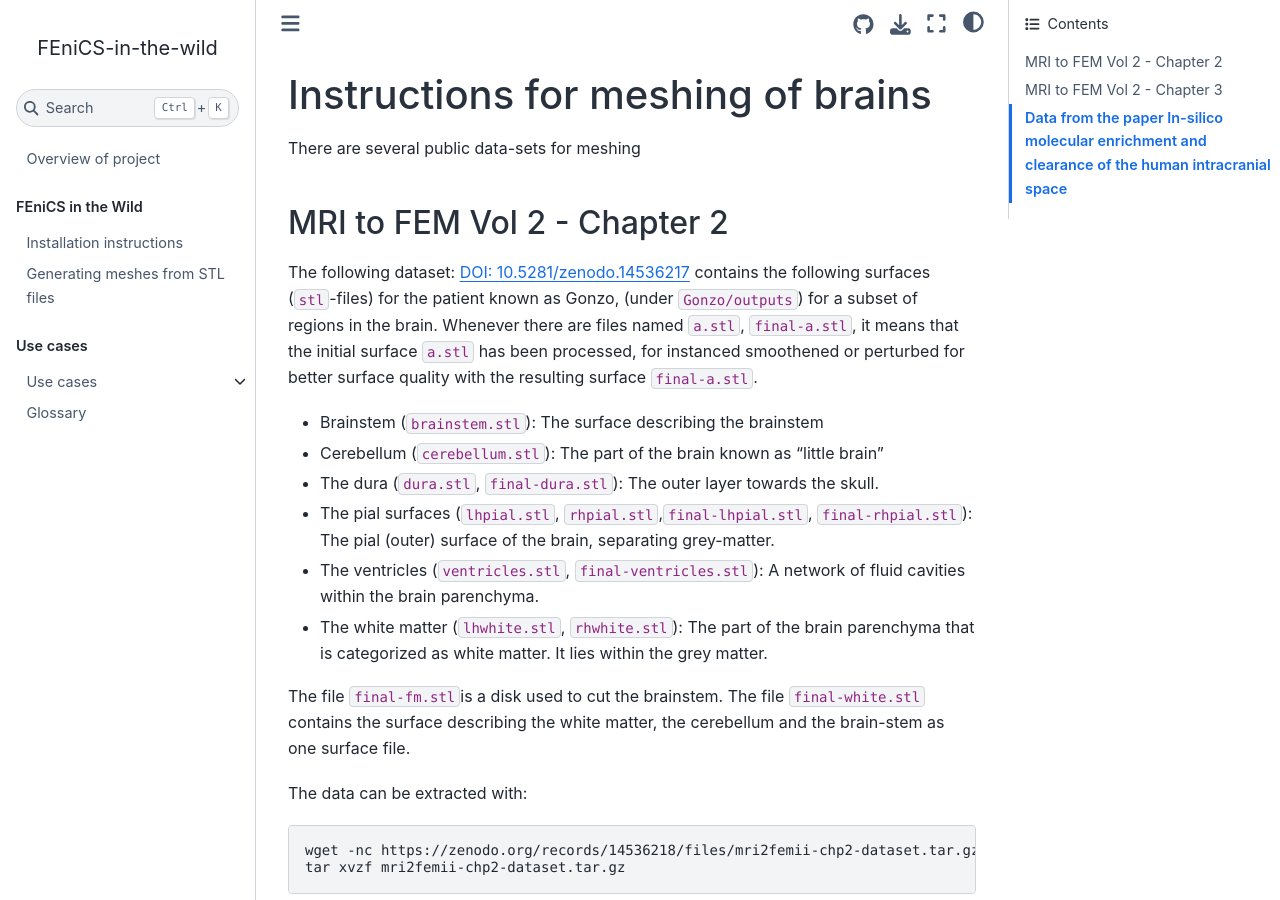
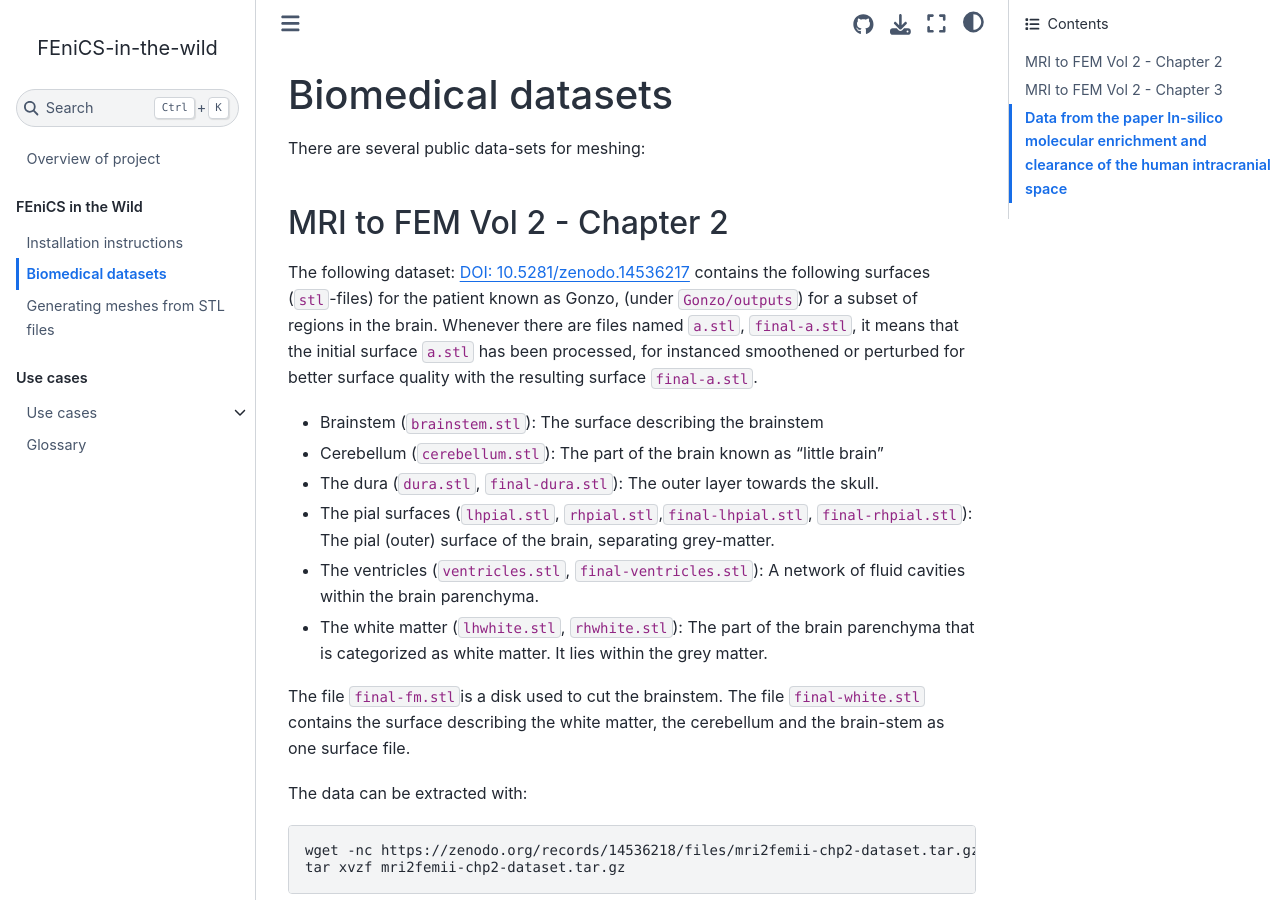
Before and after one commit to scientificcomputing/fenics-in-the-wild, a Jupyter Book: the page built from src/datasets.md, in a window 1280 px wide and 900 px high. Built offline with Jupyter Book 1.0.4 settings and Sphinx 7.4.7 and the Sphinx Book theme 1.1.4, drawn with Linux system fonts in a browser that asks for light colours; some of the changed text lies outside the part shown.

Commit message:
More rewriting

```diff
--- a/_toc.yml
+++ b/_toc.yml
@@ -8,6 +8,7 @@ parts:
   - caption: "FEniCS in the Wild"
     chapters:
       - file: src/installation
+      - file: src/datasets
       - file: src/generate_brain_mesh
 
   - caption: "Use cases"
--- a/meshing_instructions.md
+++ b/src/datasets.md
@@ -1,6 +1,8 @@
-# Instructions for meshing of brains
+# Biomedical datasets
 
-There are several public data-sets for meshing
+There are several public data-sets for meshing:
+
+(mri2fem2-chapter2)=
 
 ## MRI to FEM Vol 2 - Chapter 2
 
```
Also changed, not shown: other parts of src/datasets.md (+4 -0 lines), src/installation.md (+3 -2 lines), src/generate_brain_mesh.ipynb.
